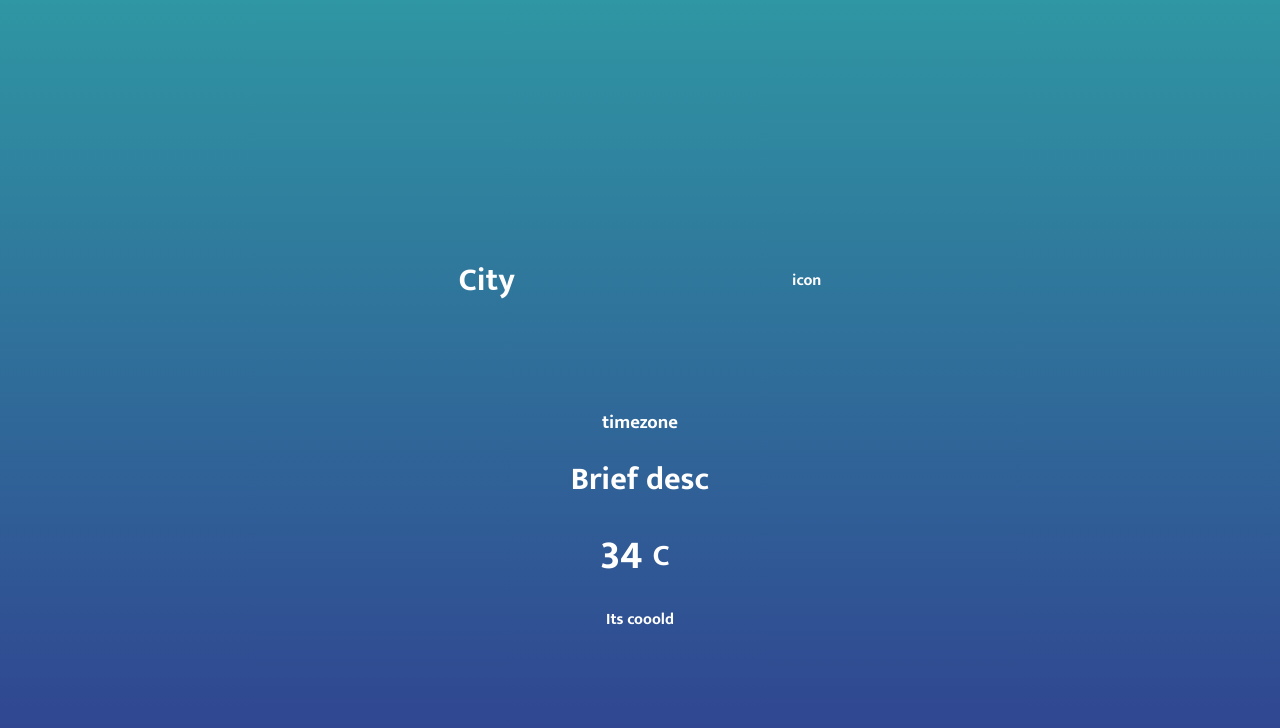
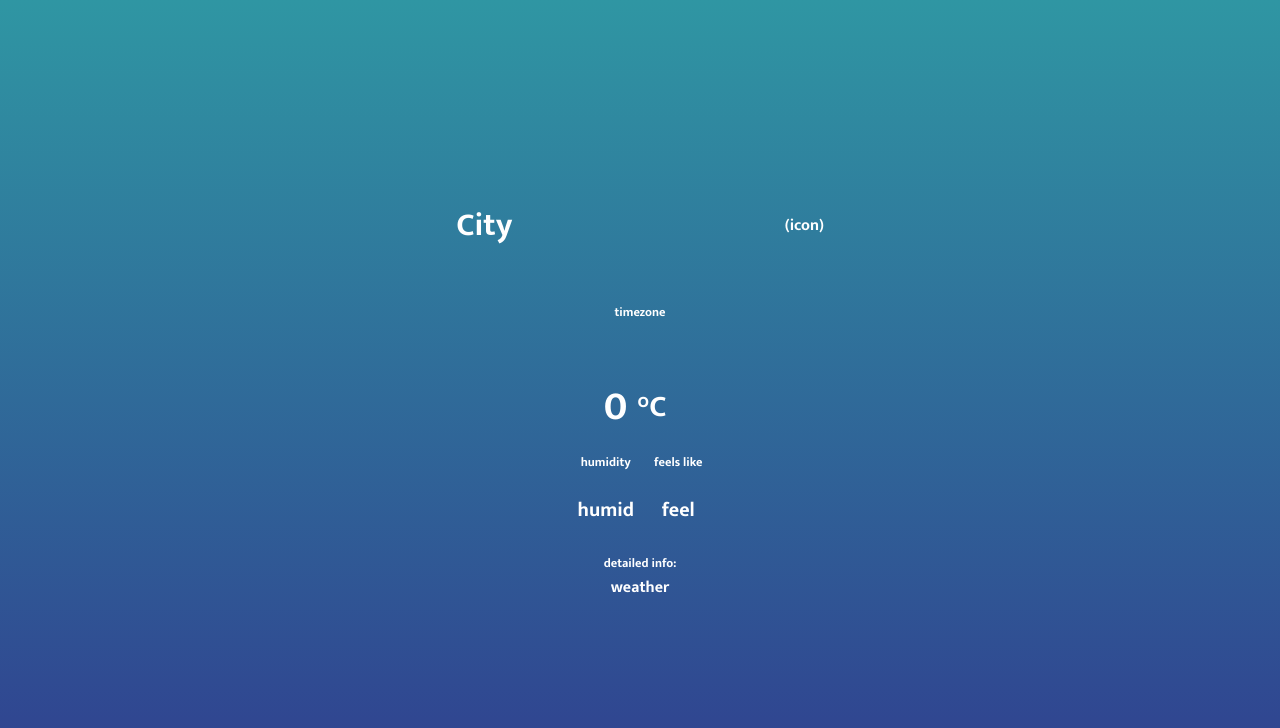
Before and after one commit to therealgabryx/Weather-App--Geolocation, a plain HTML site: page index.html in a window 1280 px wide. Drawn offline with Linux system fonts and the light colour scheme.

Commit message:
layout changes and js finalized.. still basic tho

```diff
--- a/app.js
+++ b/app.js
@@ -1,11 +1,13 @@
 window.addEventListener('load', () => {
     let lon, lat;
-    let temperatureDescription = document.querySelector('.temperature-description')
     let temperatureDegree = document.querySelector('.temperature-degree')
     let locationCity = document.querySelector('.location-city')
     let locationIcon = document.querySelector('.location-icon')
-    let temperatureDescBrief = document.querySelector('.temperature-desc-brief')
     let locationTimezone = document.querySelector('.location-timezone')
+    let temperatureHumidity = document.querySelector('.altspanHum')
+    let temperatureFeelsLike = document.querySelector('.altspanFeel')
+    let temperatureDescription = document.querySelector('.temperature-desc-txt')
+
 
     if (navigator.geolocation) {
         navigator.geolocation.getCurrentPosition(position => {
@@ -30,9 +32,10 @@ window.addEventListener('load', () => {
                 // const {} = data.main; // main.temp, main.temp_min main.temp_max, pressure, humidity, feels_like
 
                 const { main, description, icon } = data.weather[0];
-                const { temp } = data.main;
+                const { temp, feels_like, humidity} = data.main;
                 const { timezone } = data.timezone;
                 const city = data.name;
+
 
                 // Set DOM Elements from the API
 
@@ -40,15 +43,13 @@ window.addEventListener('load', () => {
                 // v //
                 // &units=metric   : Celsius
                 // &units=imperial : Fahrenheit
-                temperatureDescBrief.textContent = main
-                temperatureDescription.textContent = description
 
                 locationCity.textContent = city
 
                 locationIcon.textContent = icon
-
-
-
+                temperatureHumidity.textContent = humidity + "%"
+                temperatureFeelsLike.textContent = feels_like + "°C"
+                temperatureDescription.textContent = description
             });
 
             fetch(timezonedb)
--- a/index.css
+++ b/index.css
@@ -18,9 +18,21 @@ body {
   background: linear-gradient(rgb(47,150,163), rgb(48,62,143));
 }
 
+
+/* General layout */
 .location, .temperature {
-  height: 30vh;
   width: 50%;
+  display: flex;
+  justify-content: space-around;
+  align-items: center;
+}
+
+.location {
+  flex-wrap: wrap;
+}
+
+.timezone {
+  height: 15vh;
   display: flex;
   justify-content: space-around;
   align-items: center;
@@ -28,12 +40,57 @@ body {
 
 .temperature {
   flex-direction: column;
+  cursor: pointer;
+}
+
+.temp-moreinfo {
+  flex-direction: row;
+  display: flex;
+  justify-content: space-around;
+  align-items: center;
+}
+
+/* - - - - - - - - */
+
+
+.temp-moreinfo .span {
+  font-size: 12.5px;
+}
+
+.col {
+  display: flex;
+  flex-direction: column;
+}
+
+.row {
+  display: flex;
+  flex-direction: row;
+}
+
+.timezone span {
+  font-size: 12.5px;
+}
+
+#temperature-desc-title {
+  font-size: 12.5px;
+}
+
+.temperature-desc {
+  margin-top: 2vh;
+  flex-direction: column;
+  display: flex;
+  align-items: center;
 }
 
 .degree-section {
   display: flex;
+  justify-content: space-around;
   align-items: center;
   cursor: pointer;
+}
+
+.degree-section .altspanHum, .degree-section .altspanFeel {
+  font-size: 20px;
 }
 
 .degree-section span {
--- a/index.html
+++ b/index.html
@@ -14,17 +14,37 @@
 <body>
   <div class="location">
     <h1 class="location-city">City</h1>
-    <p class="location-icon">icon</p>
+    <p class="location-icon">(icon)</p>
+  </div>
+
+  <div class="timezone">
+    <span class="location-timezone">timezone</span>
   </div>
 
   <div class="temperature">
-    <h3 class="location-timezone">timezone</h3>
-    <h1 class="temperature-desc-brief">Brief desc</h1>
-    <div class="degree-section">
-      <h2 class="temperature-degree">34</h2>
-      <span>C</span>
+    <div class="degree-section row">
+      <h2 class="temperature-degree">0</h2>
+      <span>°C</span>
     </div>
-    <div class="temperature-description">Its cooold</div>
+  </div>
+
+  <div class="temp-moreinfo">
+
+    <div class="degree-section col">
+      <span class="span">humidity</span>
+      <span class="altspanHum">humid</span>
+    </div>
+
+    <div class="degree-section col">
+      <span class="span">feels like</span>
+      <span class="altspanFeel">feel</span>
+    </div>
+
+  </div>
+
+  <div class="temperature-desc">
+    <div id="temperature-desc-title">detailed info:</div>
+    <div class="altspan temperature-desc-txt">weather</div>
   </div>
 </body>
 
```
